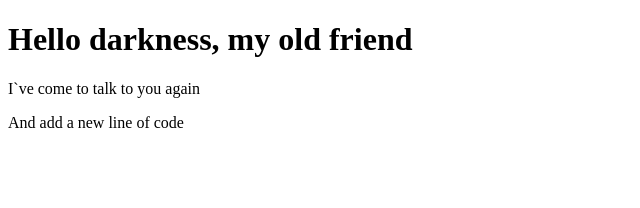
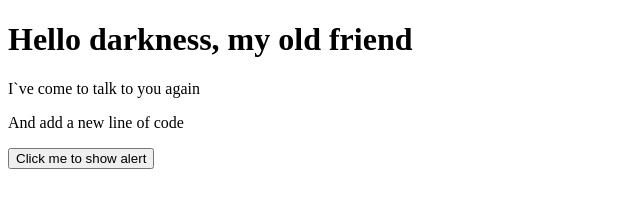
Before and after one commit to Toz1k/Front-study, a plain HTML site: page First_steps/index.html in a window 1280 px wide. Shown: the whole page, without its empty margins (0-640 px from the left). Drawn offline with Linux system fonts and the light colour scheme.

Commit message:
New alert for onclick button

```diff
--- a/First_steps/code.js
+++ b/First_steps/code.js
@@ -1,23 +1,11 @@
 "use strict"; //важный комментарий
 
 
-// alert("No way, man");
+function hello() {
 
-//alert("Hello, Alex!");
+    alert('Hello, Rodion');
 
-/* document.addEventListener( 'click', () => {
-    window.location.href = "https://itc.ua";
-} )
-
-setTimeout( () => {
-    window.location.href = "https://itc.ua";
-}, 2000 )
-*/
-
-// alert(window.location.href = "https://itc.ua")
-
-
-
+}
 
 
 console.log("Works fine for now");
--- a/First_steps/index.html
+++ b/First_steps/index.html
@@ -7,7 +7,7 @@
 
   <meta name="description" content="Some description of the page">
   <link rel="icon" href="sun.ico" type="image/x-icon">
-
+  <script src="code.js"></script>
 </head>
 
 <body>
@@ -15,7 +15,10 @@
 	<h1>Hello darkness, my old friend</h1>
 	<p> I`ve come to talk to you again</p>
   <p>And add a new line of code</p>
-	<script src="code.js"></script>
+
+
+
+  <button onclick="hello()">Click me to show alert</button>
 
 </body>
 
```
